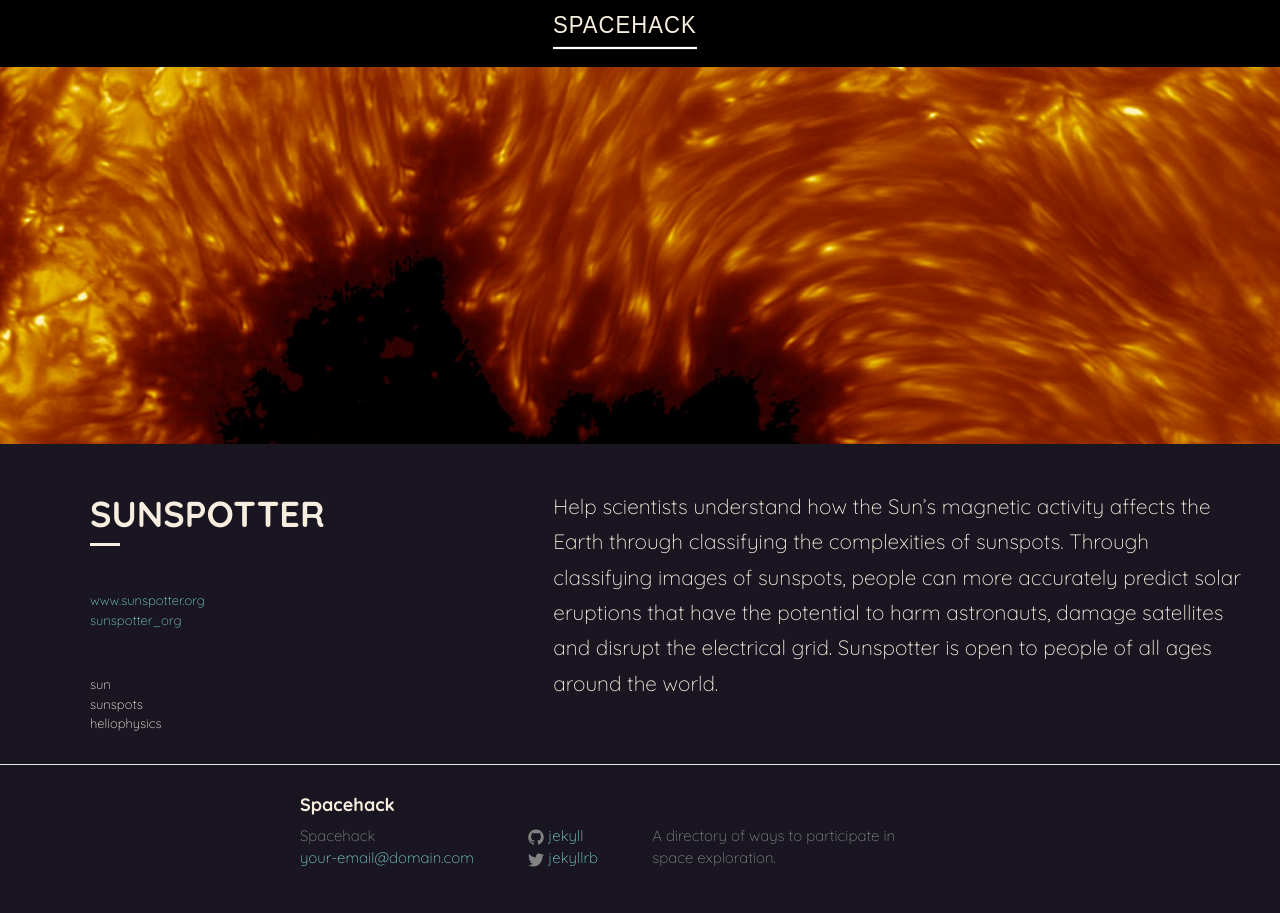
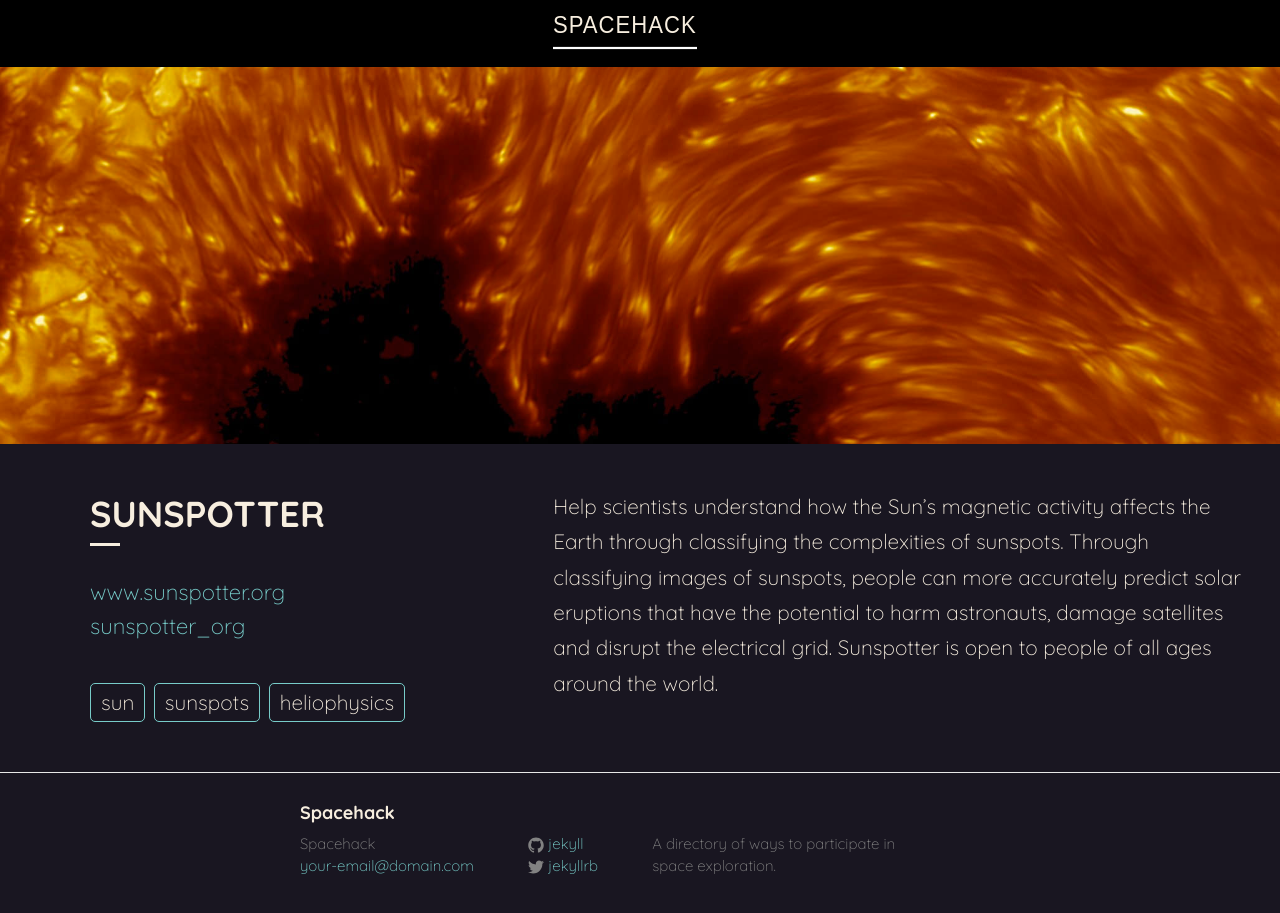
Before and after one commit to basilleaf/spacehack.org, a Jekyll site: the page built from _posts/2015-08-01-sunspotter.md, in a window 1280 px wide and 933 px high. Shown: the top 913 px of the window. Built offline with Jekyll 4.4.1, drawn with Linux system fonts in a browser that asks for light colours.

Commit message:
adds borders around tags in project pages

```diff
--- a/css/main.css
+++ b/css/main.css
@@ -143,7 +143,24 @@ a:hover {
 
 ul.probe_links, ul.tags {
   list-style-type: none;
-  margin-top: 45px;
+  margin: 30px 0;
+}
+
+ul.probe_links li {
+  font-size: 1.7em;
+}
+
+ul.tags li {
+  display: inline-block;
+  padding: 3px 10px;
+  margin-right: 5px;
+  margin-top:10px;
+  white-space: nowrap;
+  text-transform: lowercase;
+  font-size: 1.6em;
+  border: 1px solid #77ccc9;
+  -moz-border-radius: 5px;
+  border-radius: 5px;
 }
 
 .small_underline {
```
